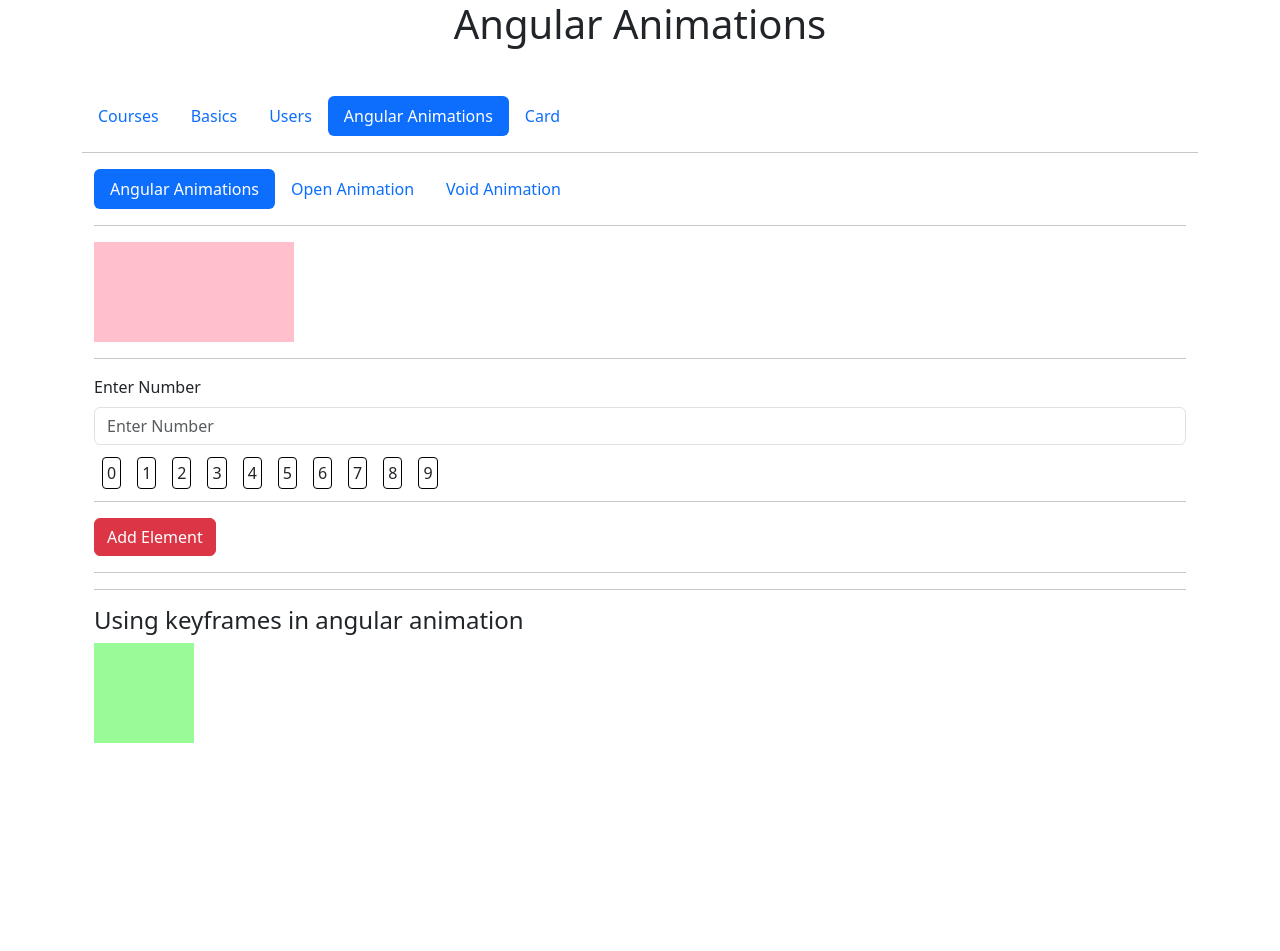
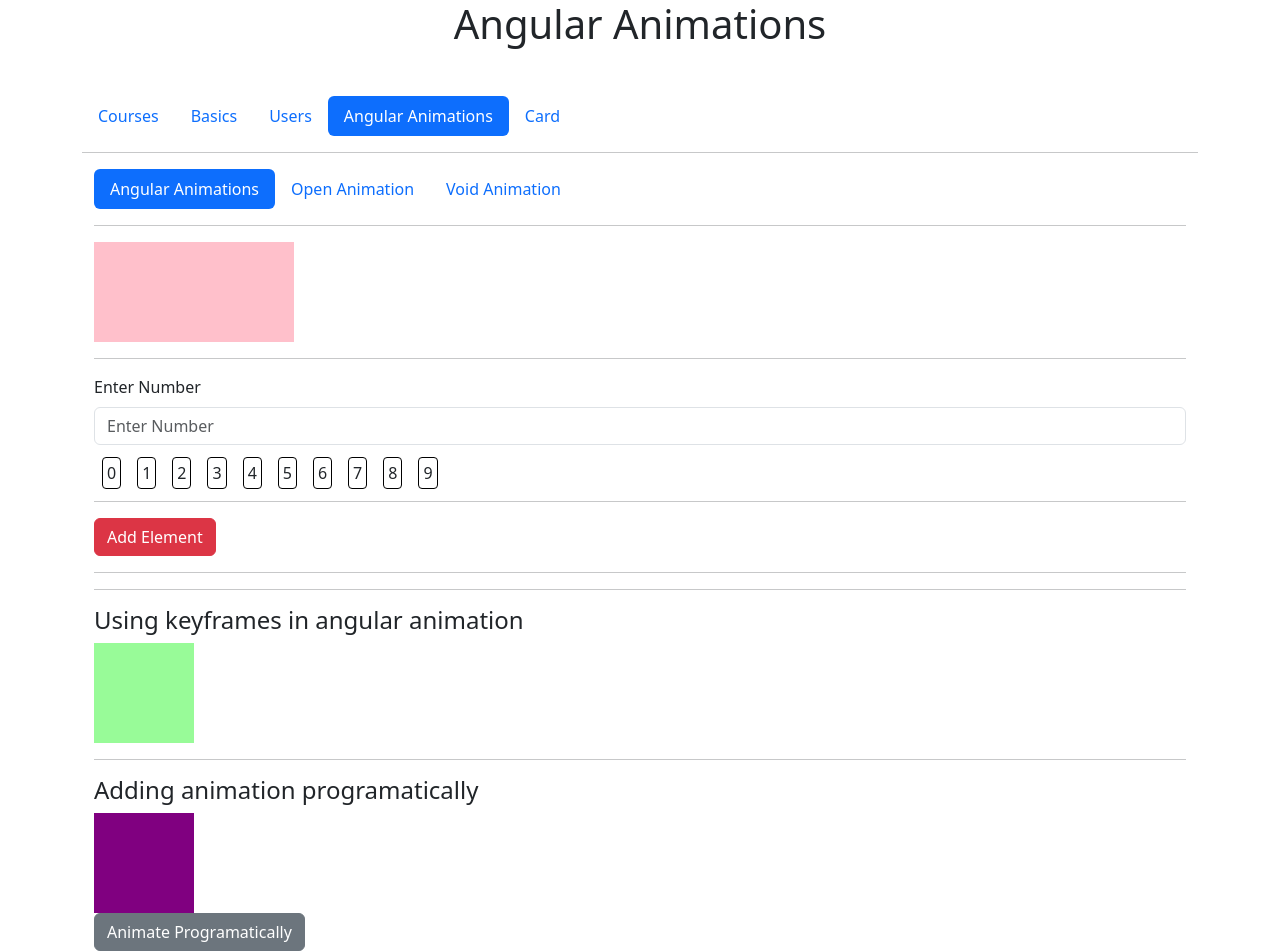
Before and after one commit to sreedhar-eg1/Angular-practice, an Angular app: page /ang-animation in a window 1280 px wide. Before the commit the page ends 800 px from the top, so only its background shows below. Built offline with nearby package versions, Linux system fonts and the light colour scheme.

Commit message:
completed programatic animation

```diff
--- a/src/app/components/angular-animations/angular-animations.component.html
+++ b/src/app/components/angular-animations/angular-animations.component.html
@@ -31,3 +31,8 @@
 <hr>
 <h4>Using keyframes in angular animation</h4>
 <div @keyTrigger class="key"></div>
+
+<hr>
+<h4>Adding animation programatically</h4>
+<div id="box2" #box></div>
+<button (click)="onAnimate(box)" class="btn btn-secondary" type="button">Animate Programatically</button>
--- a/src/app/components/angular-animations/angular-animations.component.scss
+++ b/src/app/components/angular-animations/angular-animations.component.scss
@@ -18,3 +18,9 @@
   height: 100px;
   background-color: palegreen;
 }
+
+#box2 {
+ width: 100px;
+  height: 100px;
+  background-color: purple;
+}
--- a/src/app/components/angular-animations/angular-animations.component.ts
+++ b/src/app/components/angular-animations/angular-animations.component.ts
@@ -1,10 +1,11 @@
-import { Component, OnInit, signal } from '@angular/core';
+import { Component, inject, OnInit, signal } from '@angular/core';
 import {
   trigger,
   state,
   style,
   animate,
   transition,
+  AnimationBuilder,
   // ...
 } from '@angular/animations';
 import { FormsModule } from '@angular/forms';
@@ -65,6 +66,7 @@ import { conditionalAnimation, keyAnimation, listAnimation } from '../../animati
   ],
 })
 export class AngularAnimationsComponent implements OnInit {
+  private builder = inject(AnimationBuilder)
   clickAnimationInfo = signal('default');
 
   enteredNum = signal<number | null>(null);
@@ -83,4 +85,14 @@ export class AngularAnimationsComponent implements OnInit {
   onAddElement() {
     this.listData().push(Math.random() * 100)
   }
+
+  onAnimate(element: HTMLElement) {
+    const animation = this.builder.build([
+      // style({backgroundColor: 'orange', width: '100px'}),
+      animate('800ms', style({backgroundColor: 'orange', width: '300px'}))
+    ])
+
+    const player = animation.create(element)
+    player.play()
+  }
 }
```
Also changed, not shown: NOTES/programatically-adding-animation.txt (added).
